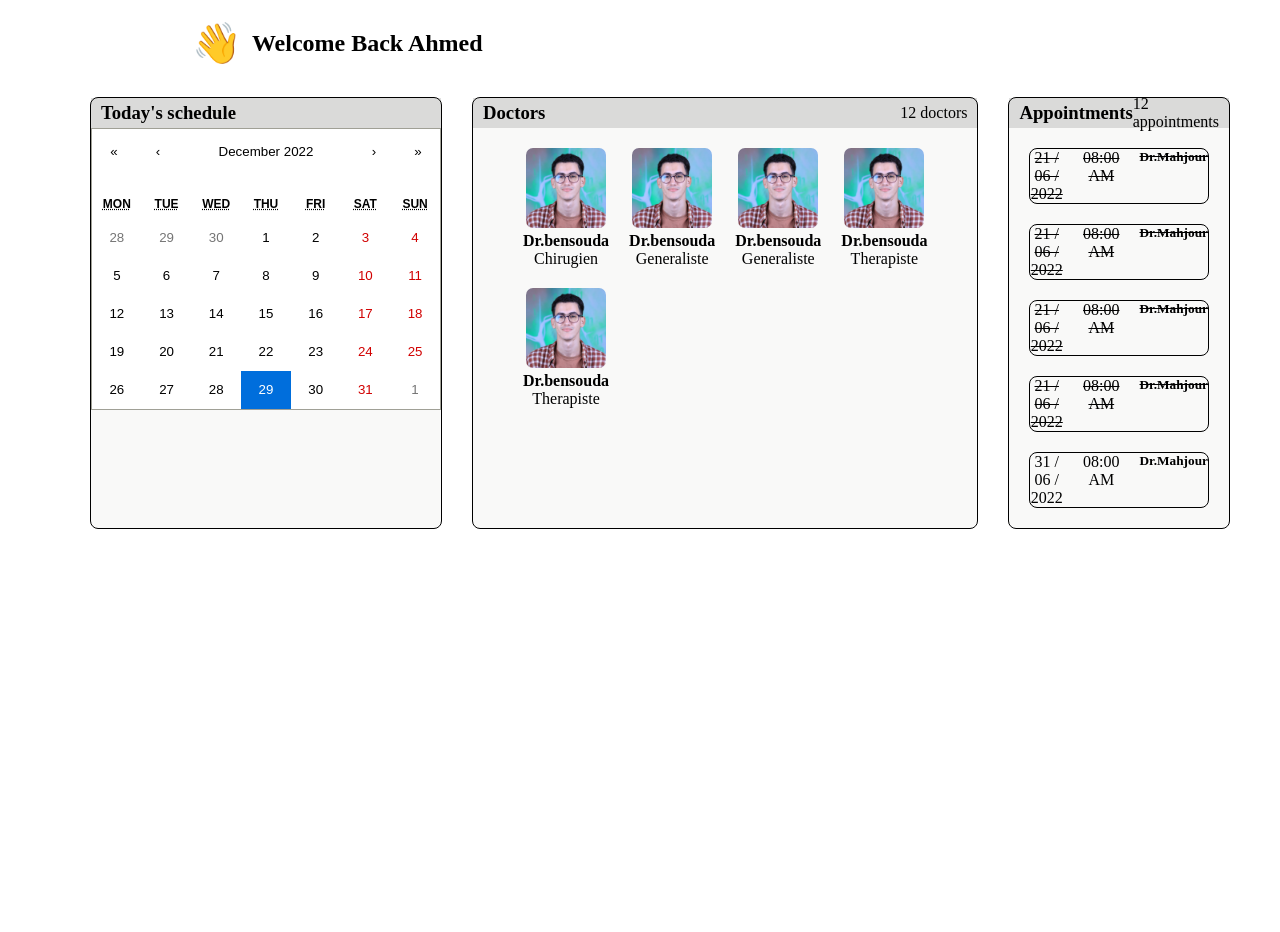
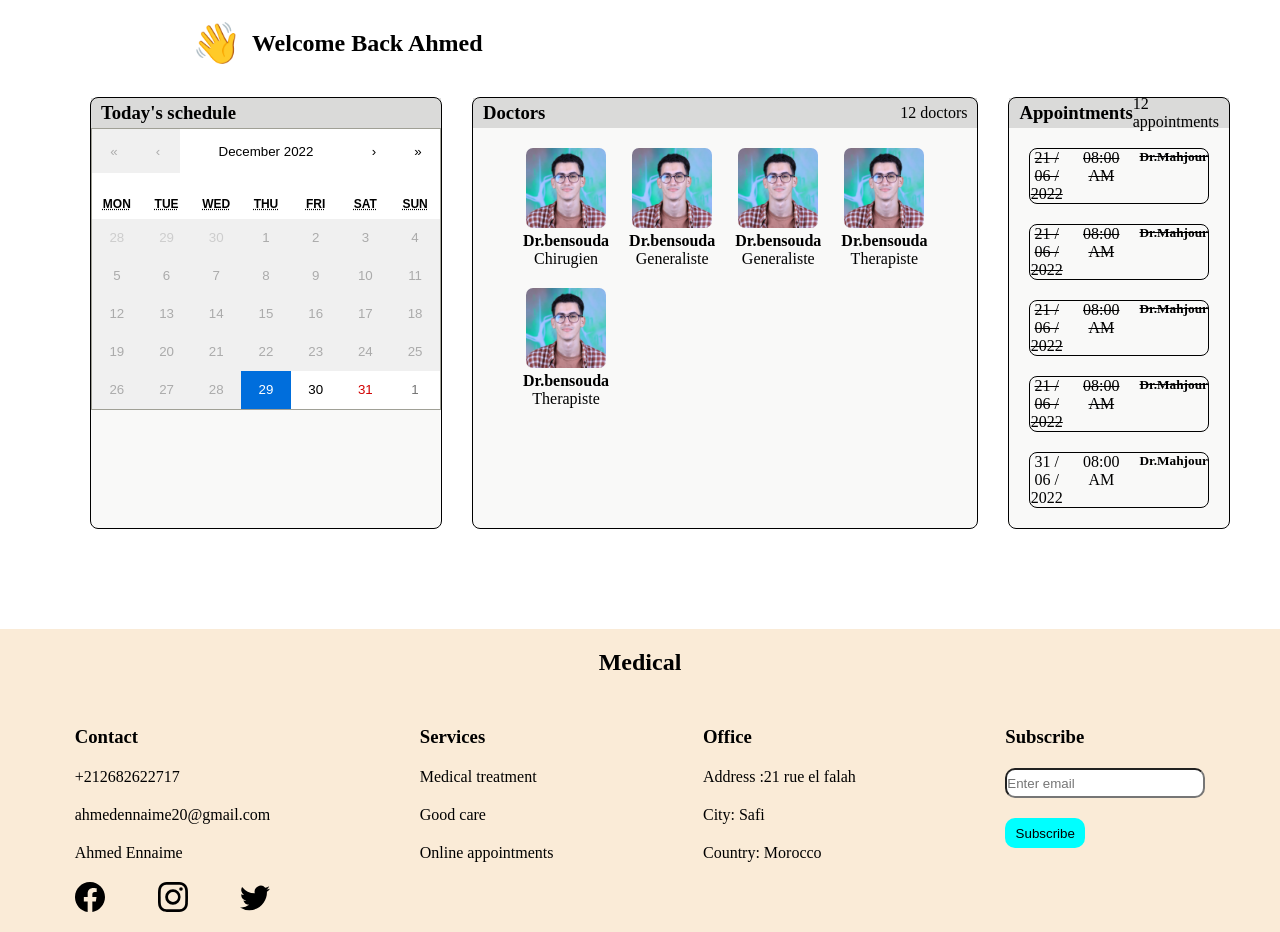
Before and after one commit to AhmedEnnaime/Theracure, a React (Create React App) app: page / in a window 1280 px wide. Shown: the part 80-1012 px from the top of the page. Before the commit the page ends 800 px from the top, so only its background shows below. Built offline with nearby package versions, Linux system fonts and the light colour scheme.

Commit message:
adding footer

```diff
--- a/src/App.js
+++ b/src/App.js
@@ -1,10 +1,12 @@
 import Header from "./components/header";
 import Home from "./components/home";
+import Footer from "./components/footer";
 const App = () => {
   return (
     <div className="App">
       <Header />
       <Home />
+      <Footer />
     </div>
   );
 };
--- /dev/null
+++ b/src/assets/css/footer.css
@@ -0,0 +1,44 @@
+
+footer{
+    background-color: antiquewhite;
+}
+.footer-head{
+    text-align: center;
+    margin-bottom: 50px;
+    padding-top: 20px;
+}
+.footer-content{
+    display: flex;
+    justify-content: space-around;
+}
+.footer-info{
+    margin-bottom: 20px;
+}
+.footer-title{
+    margin-bottom: 20px;
+}
+.section_content{
+    display: flex;
+    flex-direction: column;
+    gap: 20px;
+}
+.subscribe_input{
+    width: 200px;
+    border-radius: 10px;
+    height: 30px;
+}
+.subscribe_btn{
+    width: 80px;
+    height: 30px;
+    border-radius: 10px;
+    border: none;
+    background-color: aqua;
+}
+.social{
+    display: flex;
+    justify-content: space-between;
+}
+.social_link{
+    font-size: 30px;
+    cursor: pointer;
+}
--- a/src/assets/css/home.css
+++ b/src/assets/css/home.css
@@ -1,5 +1,6 @@
 #home{
     margin-top: 40px;
+    margin-bottom: 100px;
 }
 .greeting{
     display: flex;
--- a/src/components/calendar.js
+++ b/src/components/calendar.js
@@ -6,15 +6,21 @@ import Modal from "./modal";
 const Calendare = () => {
   const [value, onChange] = useState(new Date());
   const [openModal, setOpenModal] = useState(false);
+  const [date, setDate] = useState(Date.now());
+
   return (
     <div className="card calendar-card">
       <div className="card-head">
         <h3 className="card-title">Today's schedule</h3>
       </div>
       <Calendar
-        onClickDay={() => setOpenModal(true)}
+        onClickDay={(value, e) => {
+          setOpenModal(true);
+          console.log(value);
+        }}
         onChange={onChange}
         value={value}
+        minDate={new Date(date)}
       />
       <Modal
         open={openModal}
--- a/src/components/footer.js
+++ b/src/components/footer.js
@@ -0,0 +1,60 @@
+import "../assets/css/footer.css";
+import { BsInstagram, BsFacebook, BsTwitter } from "react-icons/bs";
+const Footer = () => {
+  return (
+    <footer>
+      <div className="footer-container">
+        <div className="footer-head">
+          <h2>Medical</h2>
+        </div>
+        <div className="footer-content">
+          <div className="footer-info">
+            <h3 className="footer-title">Contact</h3>
+            <div className="section_content">
+              <p>+212682622717</p>
+              <p>ahmedennaime20@gmail.com</p>
+              <p>Ahmed Ennaime</p>
+              <div className="social">
+                <BsFacebook className="social_link" />
+                <BsInstagram className="social_link" />
+                <BsTwitter className="social_link" />
+              </div>
+            </div>
+          </div>
+
+          <div className="footer-info">
+            <h3 className="footer-title">Services</h3>
+            <div className="section_content">
+              <p>Medical treatment</p>
+              <p>Good care</p>
+              <p>Online appointments</p>
+            </div>
+          </div>
+
+          <div className="footer-info">
+            <h3 className="footer-title">Office</h3>
+            <div className="section_content">
+              <p>Address :21 rue el falah</p>
+              <p>City: Safi</p>
+              <p>Country: Morocco</p>
+            </div>
+          </div>
+
+          <div className="footer-info">
+            <h3 className="footer-title">Subscribe</h3>
+            <div className="section_content">
+              <input
+                className="subscribe_input"
+                placeholder="Enter email"
+                type="email"
+              />
+              <button className="subscribe_btn">Subscribe</button>
+            </div>
+          </div>
+        </div>
+      </div>
+    </footer>
+  );
+};
+
+export default Footer;
```
